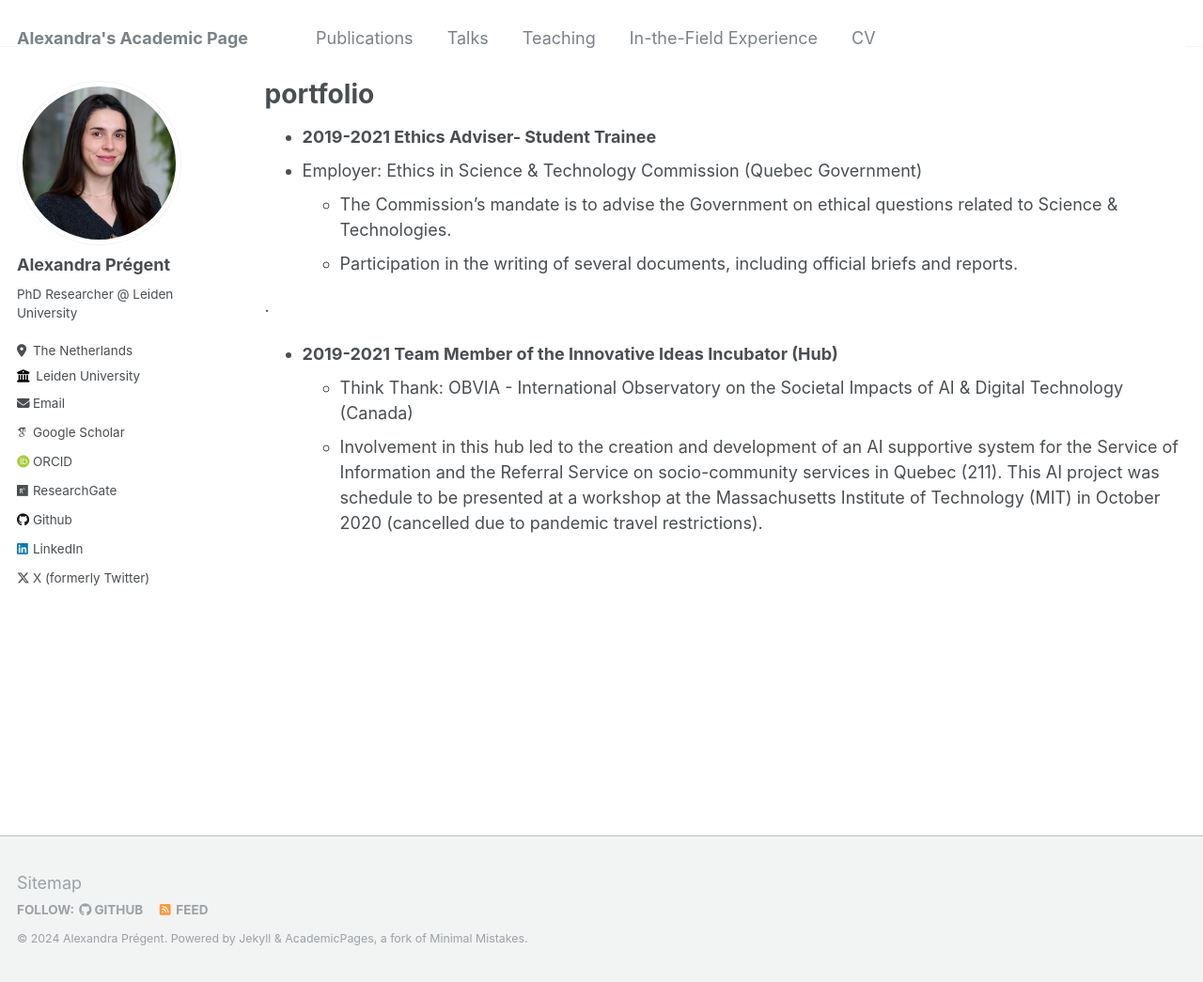
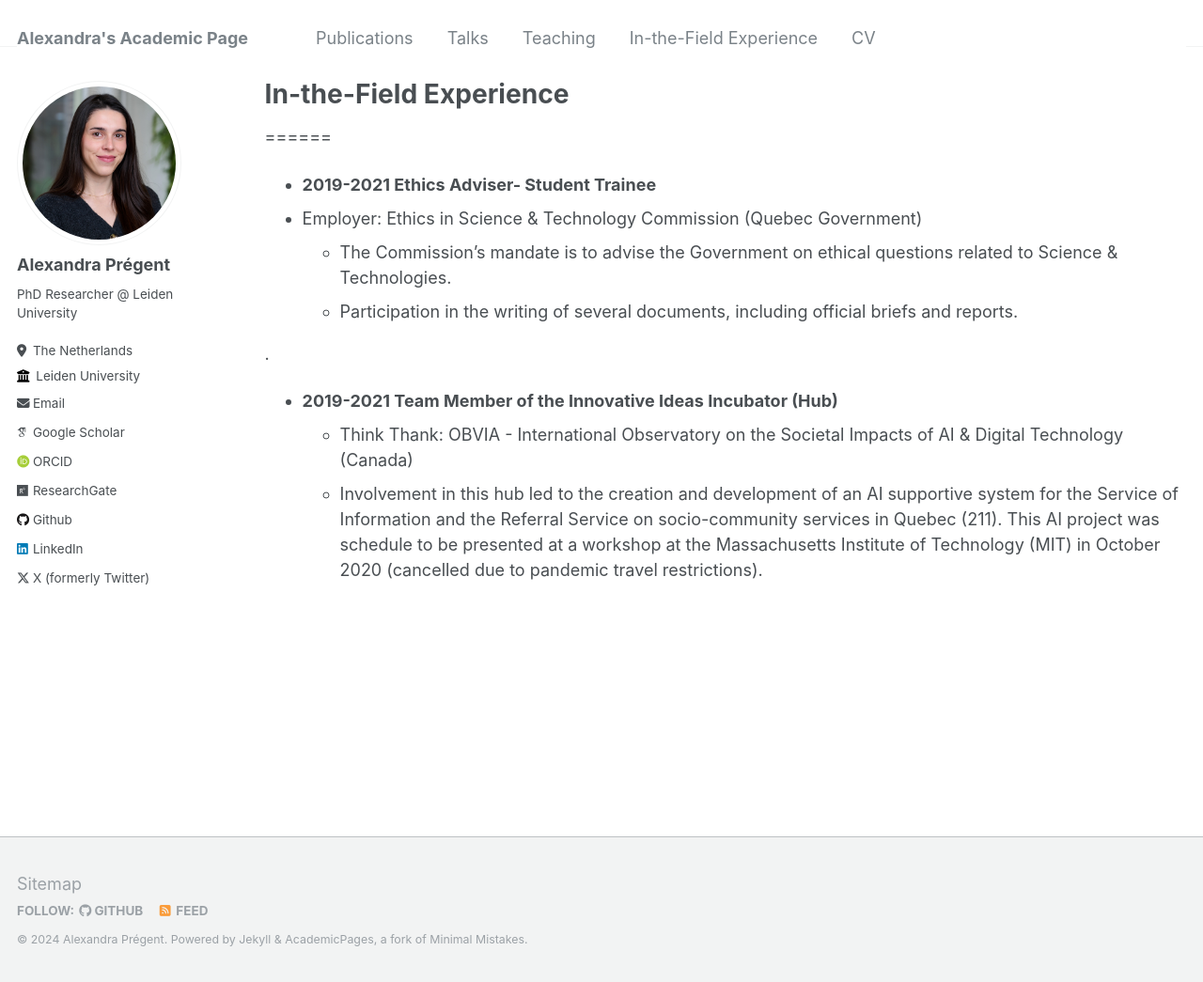
Before and after one commit to AlexandraPregent/AlexandraPregent.github.io, a Jekyll site: the page built from _pages/portfolio.md, in a window 1280 px wide and 1045 px high. Shown: the whole window at 94% size. Built offline with Jekyll 4.4.1, drawn with Linux system fonts in a browser that asks for light colours; some web fonts are replaced.

Commit message:
Update portfolio.md

```diff
--- a/_pages/portfolio.md
+++ b/_pages/portfolio.md
@@ -1,6 +1,6 @@
 ---
 layout: archive
-title: "portfolio"
+title: "In-the-Field Experience"
 permalink: /portfolio/
 author_profile: true
 redirect_from:
@@ -9,6 +9,7 @@ redirect_from:
 
 {% include base_path %}
 
+======
 
 * **2019-2021 Ethics Adviser- Student Trainee**
 * Employer: Ethics in Science & Technology Commission (Quebec Government)
```
